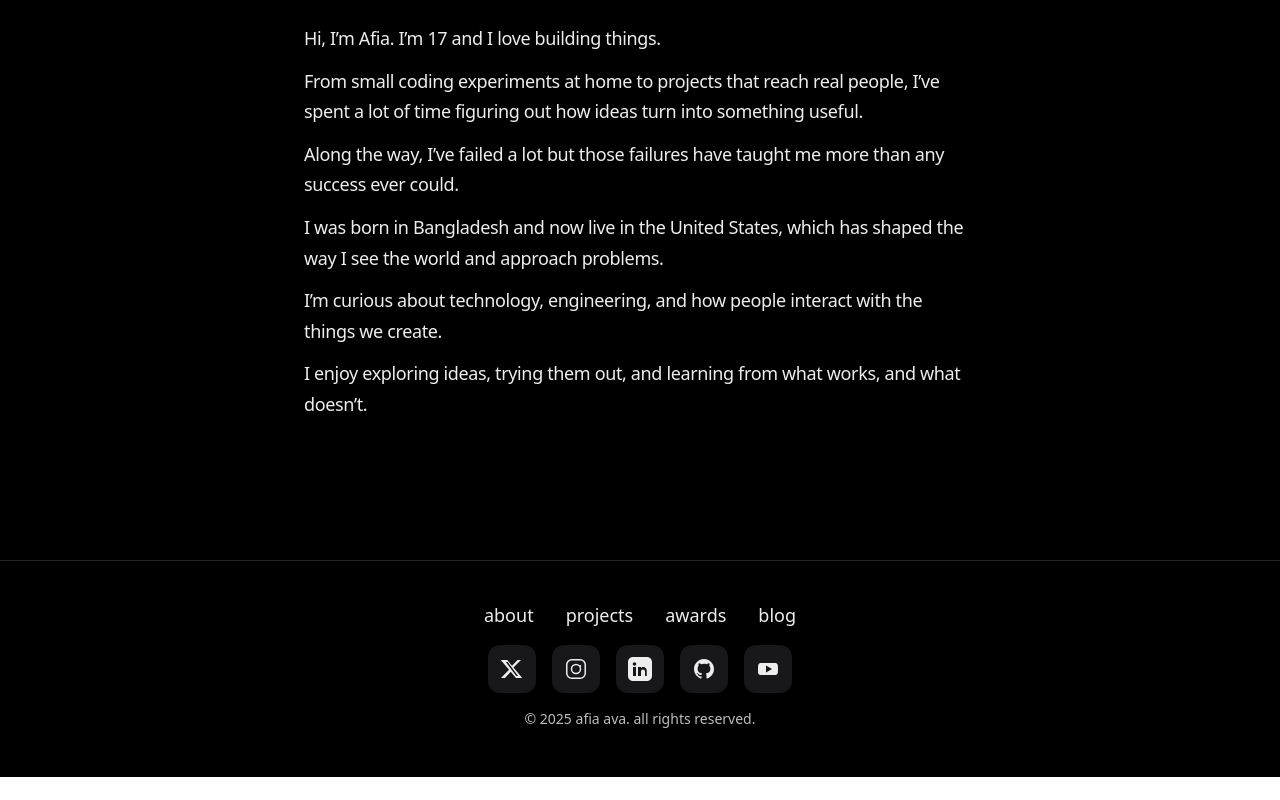
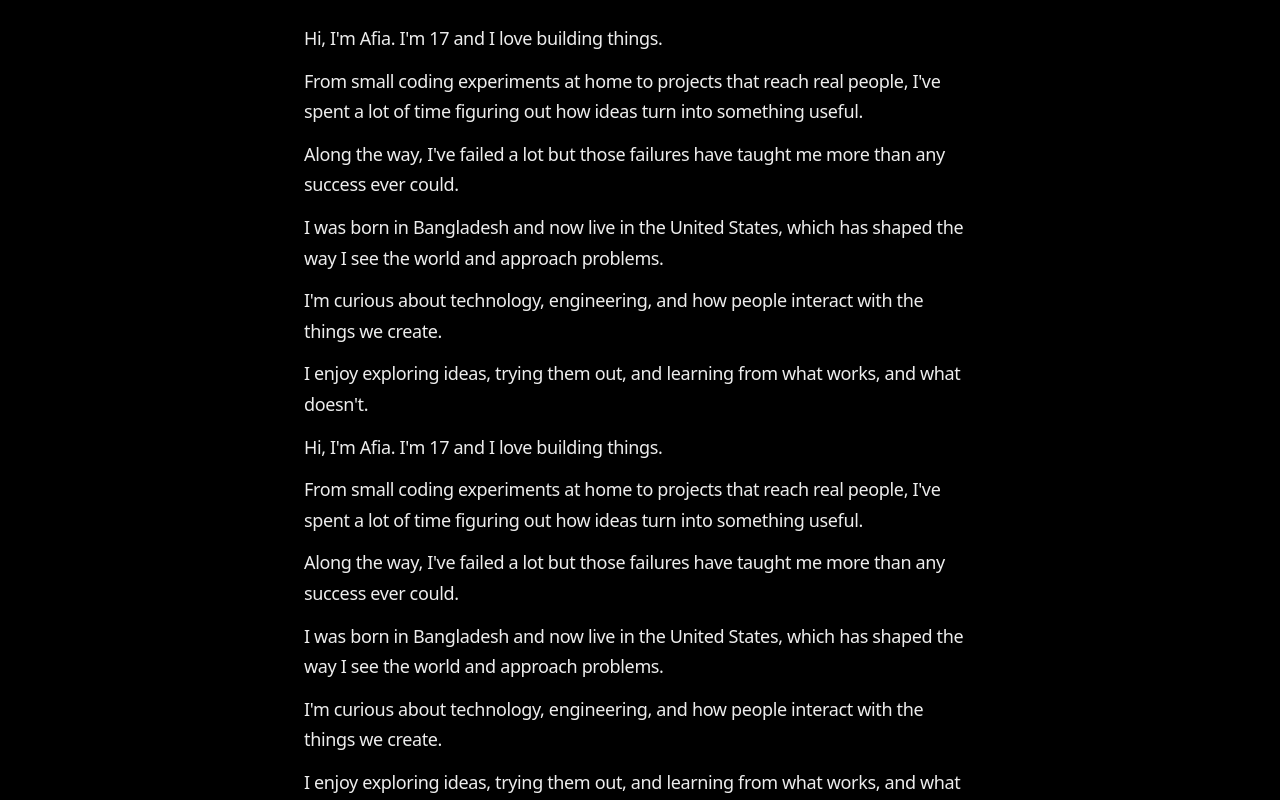
Before and after one commit to Afia-Ava/afiaava, a Next.js app: page /about in a window 1280 px wide. Shown: the part 280-1080 px from the top of the page. Before the commit the page ends 1057 px from the top, so only its background shows below. Built offline with nearby package versions, Linux system fonts and the light colour scheme.

Commit message:
apostophes and footer fix

```diff
--- a/src/app/about/page.tsx
+++ b/src/app/about/page.tsx
@@ -36,12 +36,18 @@ export default function About() {
           welcome to my world
         </p>
         <div className="max-w-2xl mx-auto text-[#ededed] text-base md:text-lg leading-relaxed text-left" style={{ fontFamily: 'Inter, var(--font-geist-sans), Arial, sans-serif', fontWeight: 400, letterSpacing: '-0.02em', lineHeight: '1.7' }}>
-          <p className="mb-3" style={{ fontFamily: 'Inter, var(--font-geist-sans), Arial, sans-serif', fontWeight: 400, letterSpacing: '-0.02em', lineHeight: '1.7' }}>Hi, I’m Afia. I’m 17 and I love building things.</p>
-          <p className="mb-3" style={{ fontFamily: 'Inter, var(--font-geist-sans), Arial, sans-serif', fontWeight: 400, letterSpacing: '-0.02em', lineHeight: '1.7' }}>From small coding experiments at home to projects that reach real people, I’ve spent a lot of time figuring out how ideas turn into something useful.</p>
-          <p className="mb-3" style={{ fontFamily: 'Inter, var(--font-geist-sans), Arial, sans-serif', fontWeight: 400, letterSpacing: '-0.02em', lineHeight: '1.7' }}>Along the way, I’ve failed a lot but those failures have taught me more than any success ever could.</p>
+          <p className="mb-3" style={{ fontFamily: 'Inter, var(--font-geist-sans), Arial, sans-serif', fontWeight: 400, letterSpacing: '-0.02em', lineHeight: '1.7' }}>Hi, I&apos;m Afia. I&apos;m 17 and I love building things.</p>
+          <p className="mb-3" style={{ fontFamily: 'Inter, var(--font-geist-sans), Arial, sans-serif', fontWeight: 400, letterSpacing: '-0.02em', lineHeight: '1.7' }}>From small coding experiments at home to projects that reach real people, I&apos;ve spent a lot of time figuring out how ideas turn into something useful.</p>
+          <p className="mb-3" style={{ fontFamily: 'Inter, var(--font-geist-sans), Arial, sans-serif', fontWeight: 400, letterSpacing: '-0.02em', lineHeight: '1.7' }}>Along the way, I&apos;ve failed a lot but those failures have taught me more than any success ever could.</p>
           <p className="mb-3" style={{ fontFamily: 'Inter, var(--font-geist-sans), Arial, sans-serif', fontWeight: 400, letterSpacing: '-0.02em', lineHeight: '1.7' }}>I was born in Bangladesh and now live in the United States, which has shaped the way I see the world and approach problems.</p>
-          <p className="mb-3" style={{ fontFamily: 'Inter, var(--font-geist-sans), Arial, sans-serif', fontWeight: 400, letterSpacing: '-0.02em', lineHeight: '1.7' }}>I’m curious about technology, engineering, and how people interact with the things we create.</p>
-          <p className="mb-3" style={{ fontFamily: 'Inter, var(--font-geist-sans), Arial, sans-serif', fontWeight: 400, letterSpacing: '-0.02em', lineHeight: '1.7' }}>I enjoy exploring ideas, trying them out, and learning from what works, and what doesn’t.</p>
+          <p className="mb-3" style={{ fontFamily: 'Inter, var(--font-geist-sans), Arial, sans-serif', fontWeight: 400, letterSpacing: '-0.02em', lineHeight: '1.7' }}>I&apos;m curious about technology, engineering, and how people interact with the things we create.</p>
+          <p className="mb-3" style={{ fontFamily: 'Inter, var(--font-geist-sans), Arial, sans-serif', fontWeight: 400, letterSpacing: '-0.02em', lineHeight: '1.7' }}>I enjoy exploring ideas, trying them out, and learning from what works, and what doesn&apos;t.</p>
+            <p className="mb-3" style={{ fontFamily: 'Inter, var(--font-geist-sans), Arial, sans-serif', fontWeight: 400, letterSpacing: '-0.02em', lineHeight: '1.7' }}>Hi, I&apos;m Afia. I&apos;m 17 and I love building things.</p>
+            <p className="mb-3" style={{ fontFamily: 'Inter, var(--font-geist-sans), Arial, sans-serif', fontWeight: 400, letterSpacing: '-0.02em', lineHeight: '1.7' }}>From small coding experiments at home to projects that reach real people, I&apos;ve spent a lot of time figuring out how ideas turn into something useful.</p>
+            <p className="mb-3" style={{ fontFamily: 'Inter, var(--font-geist-sans), Arial, sans-serif', fontWeight: 400, letterSpacing: '-0.02em', lineHeight: '1.7' }}>Along the way, I&apos;ve failed a lot but those failures have taught me more than any success ever could.</p>
+            <p className="mb-3" style={{ fontFamily: 'Inter, var(--font-geist-sans), Arial, sans-serif', fontWeight: 400, letterSpacing: '-0.02em', lineHeight: '1.7' }}>I was born in Bangladesh and now live in the United States, which has shaped the way I see the world and approach problems.</p>
+            <p className="mb-3" style={{ fontFamily: 'Inter, var(--font-geist-sans), Arial, sans-serif', fontWeight: 400, letterSpacing: '-0.02em', lineHeight: '1.7' }}>I&apos;m curious about technology, engineering, and how people interact with the things we create.</p>
+            <p className="mb-3" style={{ fontFamily: 'Inter, var(--font-geist-sans), Arial, sans-serif', fontWeight: 400, letterSpacing: '-0.02em', lineHeight: '1.7' }}>I enjoy exploring ideas, trying them out, and learning from what works, and what doesn&apos;t.</p>
         </div>
   <div className="h-32" />
       </main>
@@ -53,7 +59,7 @@ export default function About() {
           <Link href="/blogs" className="hover:underline font-normal">blog</Link>
         </div>
         <div className="flex flex-row gap-4 mb-4">
-          <a href="https://x.com/aafia_ava" target="_blank" rel="noopener noreferrer" className="bg-[#18181b] rounded-xl p-3 text-[#ededed] hover:bg-[#232323] transition">
+          <a href="https://x.com/aafia_ava" target="_blank" rel="noopener noreferrer" className="bg-[#18181b] rounded-xl p-3 text-[#ededed] hover:bg-[#232323] transition" aria-label="X">
             <svg width="24" height="24" viewBox="0 0 24 24" fill="currentColor"><path d="M17.53 3H21L13.47 10.62L22.25 21H15.97L10.77 14.67L4.97 21H1L9.03 12.82L0.75 3H7.18L12 8.73L17.53 3ZM16.32 19H18.13L7.75 5.08H5.81L16.32 19Z"/></svg>
           </a>
           <a href="https://www.instagram.com/afia.ava/" target="_blank" rel="noopener noreferrer" className="bg-[#18181b] rounded-xl p-3 text-[#ededed] hover:bg-[#232323] transition">
--- a/src/app/blogs/page.tsx
+++ b/src/app/blogs/page.tsx
@@ -34,7 +34,7 @@ export default function Blogs() {
             my thoughts
           </h1>
           <p className="text-center text-base md:text-lg text-[#bdbdbd] mb-10" style={{ fontFamily: 'Inter, var(--font-geist-sans), Arial, sans-serif' }}>
-            what's been on my mind lately
+              what&apos;s been on my mind lately
           </p>
           <div className="grid grid-cols-1 sm:grid-cols-2 md:grid-cols-3 gap-8 mx-auto max-w-7xl">
             {/* Blog Box 1 */}
--- a/src/app/page.tsx
+++ b/src/app/page.tsx
@@ -106,9 +106,9 @@ export default function Home() {
   <Link href="/blogs" className="hover:underline font-normal">blog</Link>
       </div>
   <div className="flex flex-row gap-4 mb-4">
-  <a href="https://x.com/aafia_ava" target="_blank" rel="noopener noreferrer" className="bg-[#18181b] rounded-xl p-3 text-[#ededed] hover:bg-[#232323] transition">
-          <svg width="24" height="24" viewBox="0 0 24 24" fill="currentColor"><path d="M17.53 3H21L13.47 10.62L22.25 21H15.97L10.77 14.67L4.97 21H1L9.03 12.82L0.75 3H7.18L12 8.73L17.53 3ZM16.32 19H18.13L7.75 5.08H5.81L16.32 19Z"/></svg>
-        </a>
+            <a href="https://x.com/aafia_ava" target="_blank" rel="noopener noreferrer" className="bg-[#18181b] rounded-xl p-3 text-[#ededed] hover:bg-[#232323] transition" aria-label="X">
+              <svg width="24" height="24" viewBox="0 0 24 24" fill="currentColor"><path d="M17.53 3H21L13.47 10.62L22.25 21H15.97L10.77 14.67L4.97 21H1L9.03 12.82L0.75 3H7.18L12 8.73L17.53 3ZM16.32 19H18.13L7.75 5.08H5.81L16.32 19Z"/></svg>
+            </a>
 
   <a href="https://www.instagram.com/afia.ava/" target="_blank" rel="noopener noreferrer" className="bg-[#18181b] rounded-xl p-3 text-[#ededed] hover:bg-[#232323] transition">
           <svg width="24" height="24" fill="currentColor" viewBox="0 0 24 24"><path d="M7.75 2h8.5A5.75 5.75 0 0 1 22 7.75v8.5A5.75 5.75 0 0 1 16.25 22h-8.5A5.75 5.75 0 0 1 2 16.25v-8.5A5.75 5.75 0 0 1 7.75 2zm0 1.5A4.25 4.25 0 0 0 3.5 7.75v8.5A4.25 4.25 0 0 0 7.75 20.5h8.5A4.25 4.25 0 0 0 20.5 16.25v-8.5A4.25 4.25 0 0 0 16.25 3.5h-8.5zm4.25 3.25a5.25 5.25 0 1 1 0 10.5 5.25 5.25 0 0 1 0-10.5zm0 1.5a3.75 3.75 0 1 0 0 7.5 3.75 3.75 0 0 0 0-7.5zm5.25.75a1 1 0 1 1-2 0 1 1 0 0 1 2 0z"/></svg>
--- a/src/app/projects/page.tsx
+++ b/src/app/projects/page.tsx
@@ -33,8 +33,8 @@ export default function Projects() {
 									 <h1 className="text-center text-3xl md:text-5xl font-bold tracking-tight text-white mb-2 leading-tight" style={{ fontFamily: 'Inter, var(--font-geist-sans), Arial, sans-serif' }}>
 													 my involvements
 									 </h1>
-									 <p className="text-center text-base md:text-lg text-[#bdbdbd] mb-10" style={{ fontFamily: 'Inter, var(--font-geist-sans), Arial, sans-serif' }}>
-													 a collection of things I&apos;ve been creating
+						 <p className="text-center text-base md:text-lg text-[#bdbdbd] mb-10" style={{ fontFamily: 'Inter, var(--font-geist-sans), Arial, sans-serif' }}>
+							 a collection of things I&apos;ve been creating
 									 </p>
 									 <div className="grid grid-cols-1 md:grid-cols-2 lg:grid-cols-3 gap-8 w-full max-w-7xl mx-auto">
 																	 <ProjectCard
```
